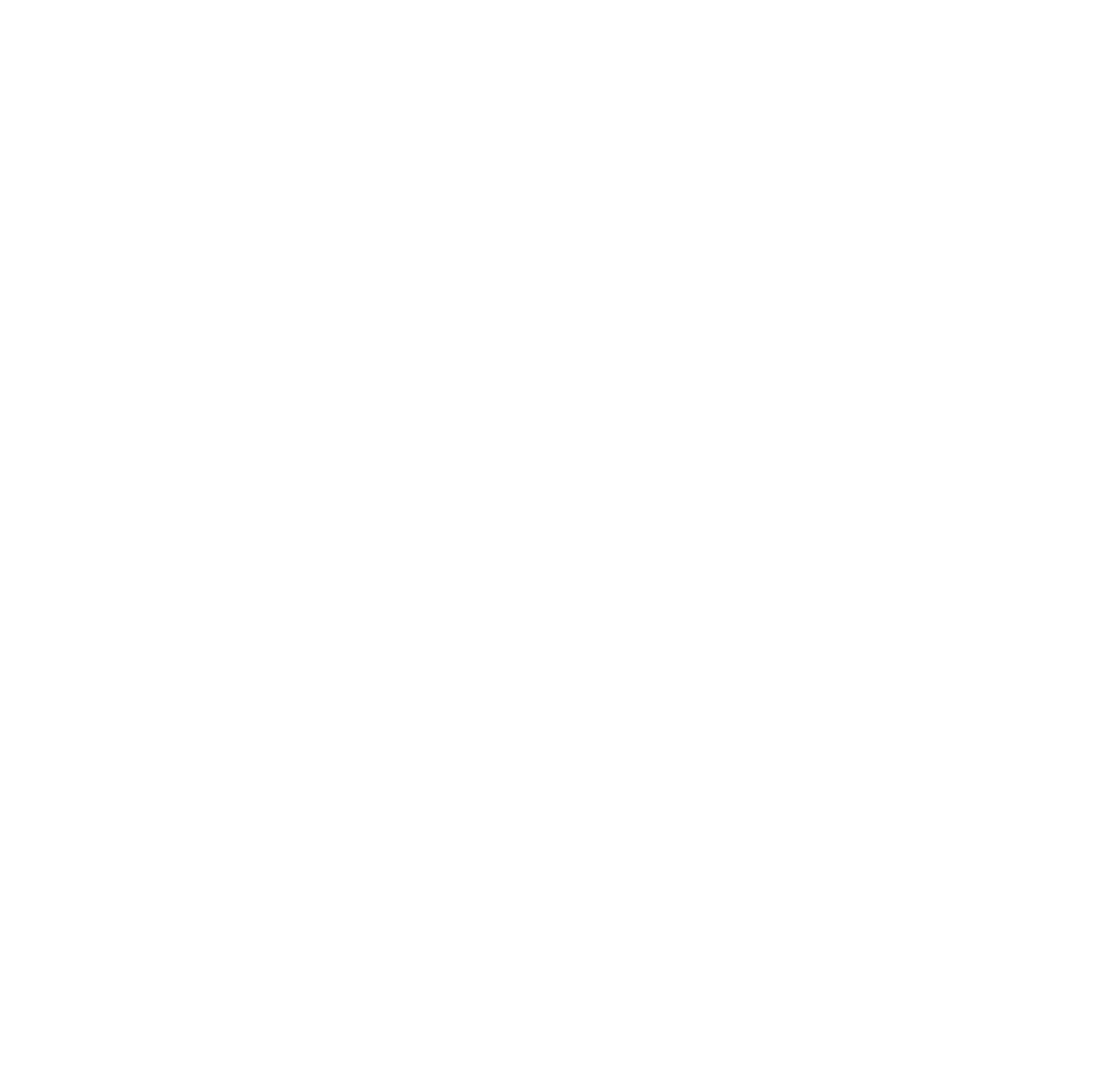
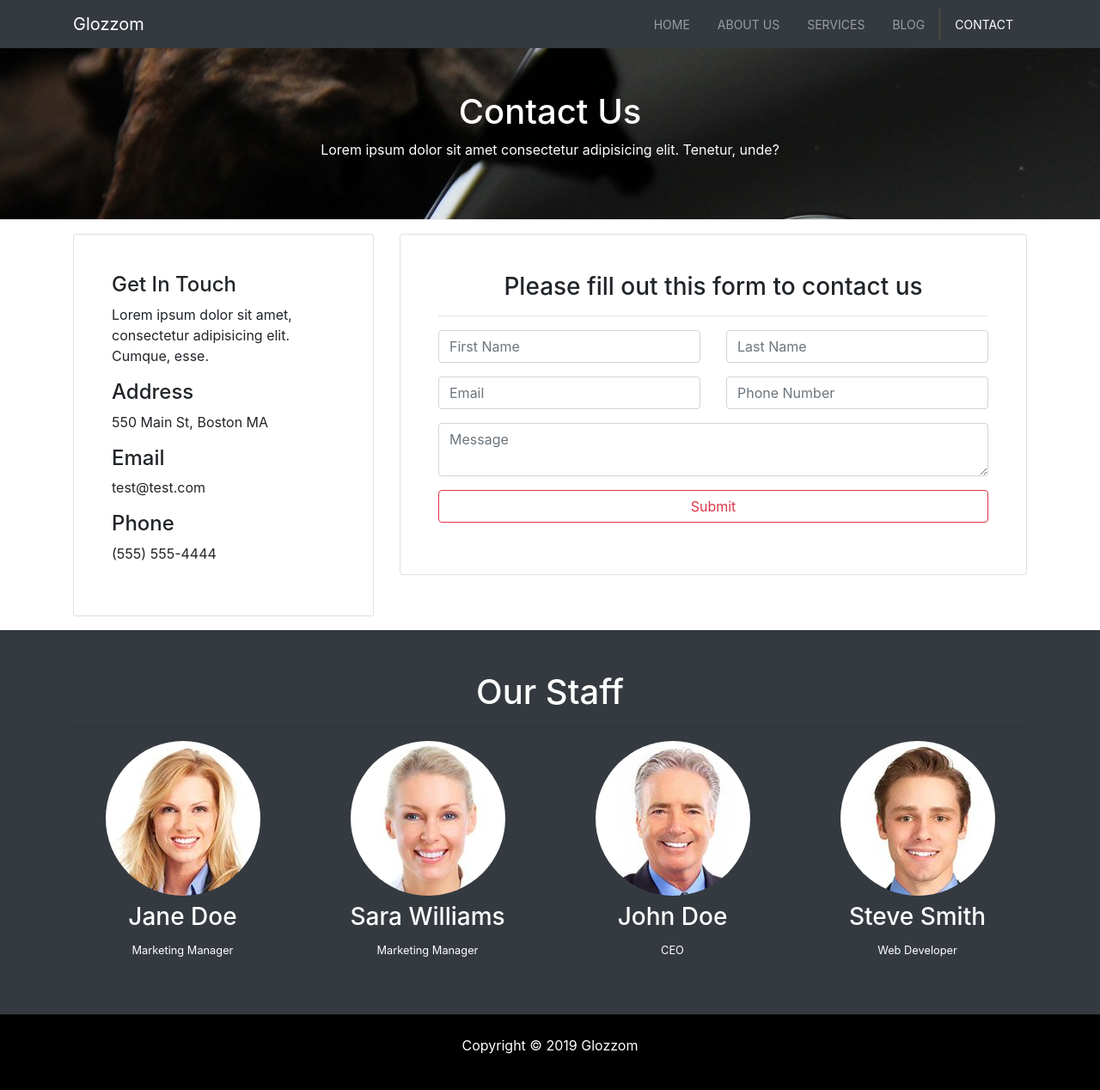
Before and after one commit to Anup1988/Glozzom, a plain HTML site: page contact.html in a window 1280 px wide. Shown: the whole page at 86% size. Before the commit the page ends 800 px from the top, so only its background shows below. Drawn offline with nearby package versions, Linux system fonts and the light colour scheme.

Commit message:
Contact and Staff Section

```diff
--- a/contact.html
+++ b/contact.html
@@ -0,0 +1,223 @@
+<!DOCTYPE html>
+<html lang="en">
+  <head>
+    <meta charset="UTF-8" />
+    <meta name="viewport" content="width=device-width, initial-scale=1.0" />
+    <meta http-equiv="X-UA-Compatible" content="ie=edge" />
+    <link
+      rel="stylesheet"
+      href="https://use.fontawesome.com/releases/v5.0.13/css/all.css"
+      integrity="sha384-DNOHZ68U8hZfKXOrtjWvjxusGo9WQnrNx2sqG0tfsghAvtVlRW3tvkXWZh58N9jp"
+      crossorigin="anonymous"
+    />
+    <link
+      rel="stylesheet"
+      href="https://stackpath.bootstrapcdn.com/bootstrap/4.1.1/css/bootstrap.min.css"
+      integrity="sha384-WskhaSGFgHYWDcbwN70/dfYBj47jz9qbsMId/iRN3ewGhXQFZCSftd1LZCfmhktB"
+      crossorigin="anonymous"
+    />
+
+
+    <link rel="stylesheet" href="css/style.css" />
+
+    <title>My Glozzom</title>
+  </head>
+  <body>
+    <!-- Start here -->
+    <nav class="navbar navbar-expand-sm navbar-dark bg-dark">
+      <div class="container">
+        <a href="index.html" class="navbar-brand">Glozzom</a>
+        <button
+          class="navbar-toggler"
+          type="button"
+          data-toggle="collapse"
+          data-target="#collapse"
+          aria-controls="navbarSupportedContent"
+          aria-expanded="false"
+          aria-label="Toggle navigation"
+        >
+          <span class="navbar-toggler-icon"></span>
+        </button>
+        <div class="collapse navbar-collapse" id="collapse">
+          <ul class="navbar-nav ml-auto">
+            <li class="nav-item ">
+              <a href="index.html" class="nav-link ">Home</a>
+            </li>
+            <li class="nav-item ">
+              <a href="about.html" class="nav-link">About Us</a>
+            </li>
+            <li class="nav-item ">
+              <a href="services.html" class="nav-link">Services</a>
+            </li>
+            <li class="nav-item">
+              <a href="blog.html" class="nav-link">Blog</a>
+            </li>
+            <li class="nav-item active">
+              <a href="contact.html" class="nav-link">Contact</a>
+            </li>
+          </ul>
+        </div>
+      </div>
+    </nav>
+    <!-- Page Header -->
+    <header id="page-header">
+      <div class="container">
+        <div class="row">
+          <div class="col-md-6 m-auto text-center">
+            <h1>Contact Us</h3>
+            <p>
+              Lorem ipsum dolor sit amet consectetur adipisicing elit. Tenetur,
+              unde?
+            </p>
+          </div>
+        </div>
+      </div>
+    </header>
+
+    <!-- Contact Section -->
+    <section id="contact" class="py-3">
+      <div class="container">
+        <div class="row">
+          <div class="col-md-4">
+            <div class="card p-4">
+              <div class="card-body">
+
+                <h4>Get In Touch</h4>
+                <p>Lorem ipsum dolor sit amet, consectetur adipisicing elit. Cumque, esse.</p>
+                <h4>Address</h4>
+                <p>550 Main St, Boston MA</p>
+                <h4>Email</h4>
+                <p>test@test.com</p>
+                <h4>Phone</h4>
+                <p>(555) 555-4444</p>
+              </div>
+            </div>
+          </div>
+          <div class="col-md-8">
+            <div class="card p-4">
+              <div class="card-body text-center">
+                <h3>Please fill out this form to contact us</h3>
+                <hr>
+                <div class="row">
+                  <div class="col-md-6">
+                    <div class="form-group">
+                      <input type="text" placeholder='First Name' class='form-control'>
+
+                    </div>
+                  </div>
+                  <div class="col-md-6">
+                    <div class="form-group">
+                      <input type="text" placeholder='Last Name' class='form-control'>
+
+                    </div>
+                  </div>
+                </div>
+                <div class="row">
+                    <div class="col-md-6">
+                        <div class="form-group">
+                          <input type="email" placeholder='Email' class='form-control'>
+
+                        </div>
+                      </div>
+                    <div class="col-md-6">
+                        <div class="form-group">
+                          <input type="text" placeholder='Phone Number' class='form-control'>
+
+                        </div>
+                      </div>
+                </div>
+                <div class="row">
+                  <div class="col-md-12">
+                      <textarea  class='form-control' placeholder='Message'></textarea>
+                  </div>
+                  <div class="col-md-12 mt-3">
+                      <div class="form-group">
+                          <button type="submit" class='btn btn-outline-danger btn-block'>Submit</button>
+                      </div>
+                    </div>
+                </div>
+
+              </div>
+            </div>
+          </div>
+        </div>
+      </div>
+    </section>
+
+    <!-- Staff Section     -->
+
+
+    <section id="staff" class='bg-dark py-5'>
+      <div class="container text-center text-white ">
+        <h1>Our Staff</h1>
+        <hr>
+        <div class="row">
+          <div class="col-md-3">
+            <img src="img/person1.jpg" class='img-fluid rounded-circle mb-2' alt="">
+            <h3>Jane Doe</h3>
+            <p><small>Marketing Manager</small></p>
+          </div>
+          <div class="col-md-3">
+            <img src="img/person2.jpg" class='img-fluid rounded-circle mb-2' alt="">
+            <h3>Sara Williams</h3>
+            <p><small>Marketing Manager</small></p>
+          </div>
+          <div class="col-md-3">
+            <img src="img/person3.jpg" class='img-fluid rounded-circle mb-2' alt="">
+            <h3>John Doe</h3>
+            <p><small>CEO</small></p>
+          </div>
+          <div class="col-md-3">
+            <img src="img/person4.jpg" class='img-fluid rounded-circle mb-2' alt="">
+            <h3>Steve Smith</h3>
+            <p><small>Web Developer</small></p>
+          </div>
+        </div>
+
+      </div>
+    </section>
+
+
+
+
+   <!-- FOOTER -->
+  <footer id="main-footer" class="text-center p-4">
+      <div class="container"></div>
+        <div class="row">
+          <div class="col">
+            <p>Copyright &copy;
+              <span id="year"></span> Glozzom</p>
+          </div>
+        </div>
+      </div>
+    </footer>
+
+
+
+    <!-- DO NOT USE SLIM VERSION OF JQUERY -->
+    <script
+      src="https://code.jquery.com/jquery-3.3.1.min.js"
+      integrity="sha256-FgpCb/KJQlLNfOu91ta32o/NMZxltwRo8QtmkMRdAu8="
+      crossorigin="anonymous"
+    ></script>
+    <script
+      src="https://cdnjs.cloudflare.com/ajax/libs/popper.js/1.14.3/umd/popper.min.js"
+      integrity="sha384-ZMP7rVo3mIykV+2+9J3UJ46jBk0WLaUAdn689aCwoqbBJiSnjAK/l8WvCWPIPm49"
+      crossorigin="anonymous"
+    ></script>
+    <script
+      src="https://stackpath.bootstrapcdn.com/bootstrap/4.1.1/js/bootstrap.min.js"
+      integrity="sha384-smHYKdLADwkXOn1EmN1qk/HfnUcbVRZyYmZ4qpPea6sjB/pTJ0euyQp0Mk8ck+5T"
+      crossorigin="anonymous"
+    ></script>
+
+
+    <script>
+      //Get the current year for the copyright
+      $("#year").text(new Date().getFullYear());
+      //Carousel Silder timer
+
+
+    </script>
+  </body>
+</html>
--- a/css/style.css
+++ b/css/style.css
@@ -62,6 +62,7 @@ body {
 #main-footer {
   background: black;
   color: #fff;
+  height: 100%;
 }
 
 #video-play a {
```
